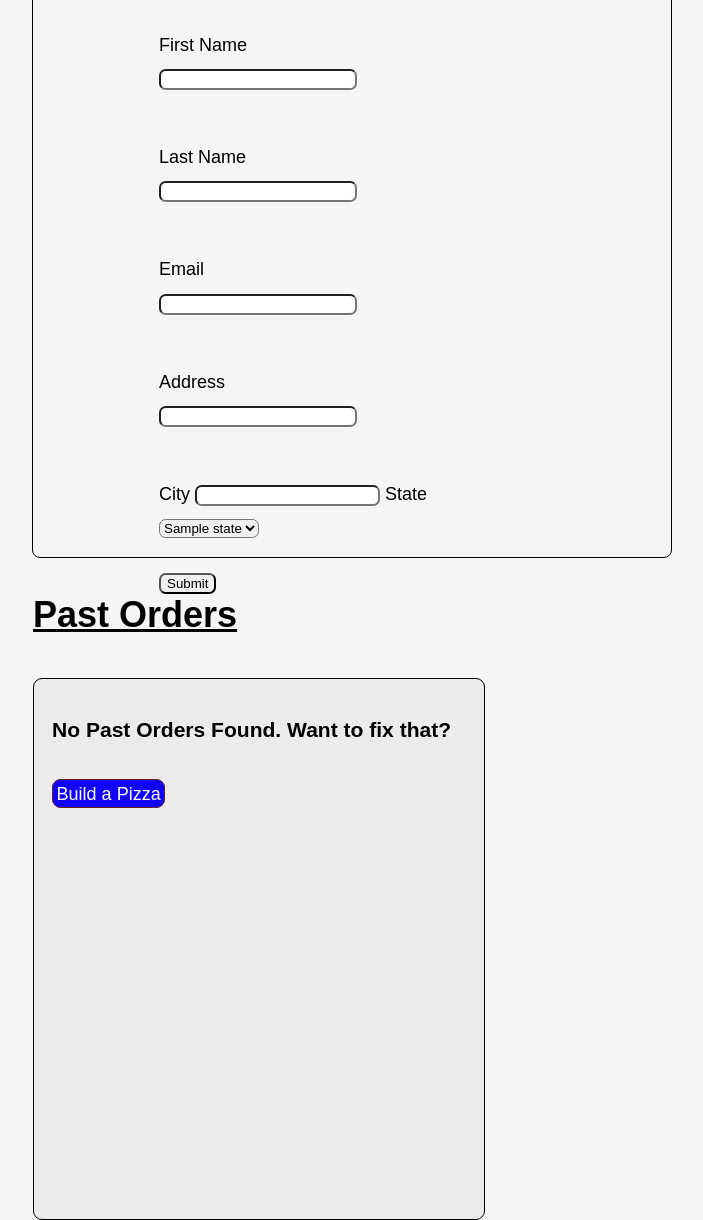
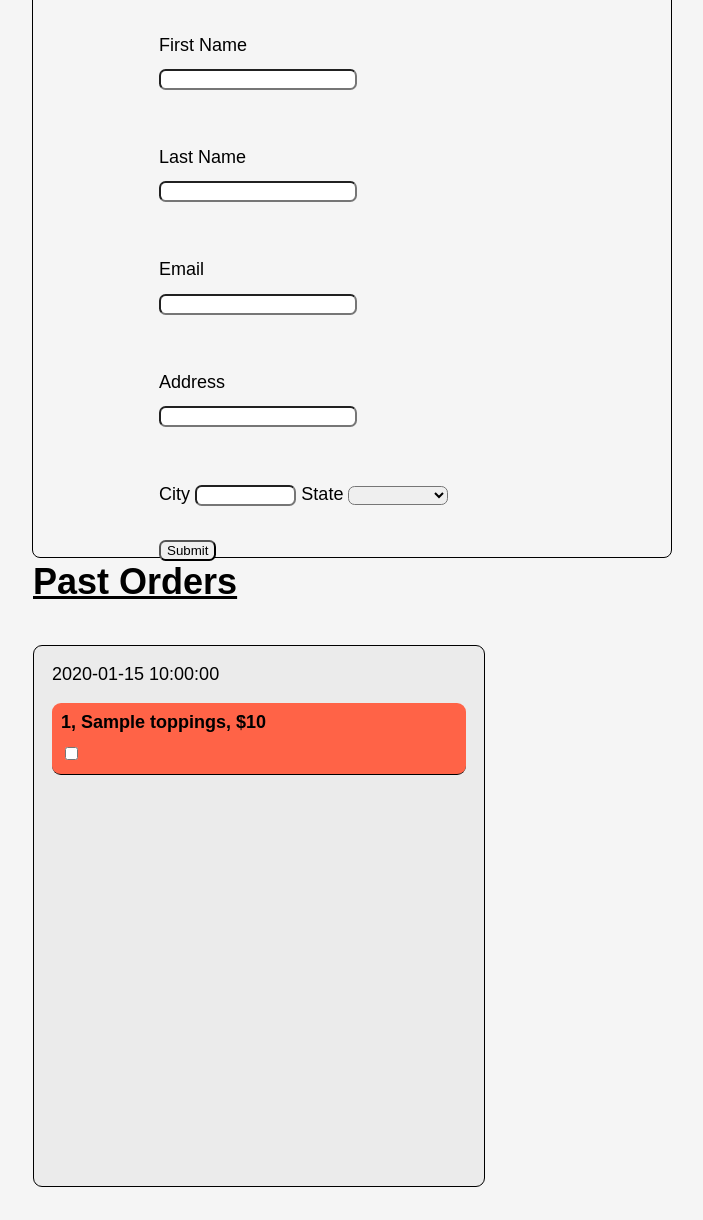
Before and after one commit to dkb2830/PizzaTime-2, a Flask app: template flask_app/templates/user/info_and_past.html in a window 1280 px wide. Shown: the part 356-1576 px from the top of the page, without its empty margins (288-991 px from the left). After the commit the page ends 1543 px from the top, so only its background shows below. Run offline with Flask 2, Linux system fonts and the light colour scheme; the template is opened without the code that fills it: most values are stand-ins (such as "Sample title", 1, 10 or a date in 2020).

Commit message:
Last QA
Final QA for info and past orders page. Very small touch up on account info update form.

```diff
--- a/flask_app/static/css/info_prev_style.css
+++ b/flask_app/static/css/info_prev_style.css
@@ -71,6 +71,10 @@
     width: 14.25em;
 }
 
+#form_city {
+    width: 7em;
+}
+
 #account_info {
     float: left;
     margin-right: 12em;
--- a/flask_app/templates/user/info_and_past.html
+++ b/flask_app/templates/user/info_and_past.html
@@ -42,10 +42,11 @@
 
                 <label for="state" class="form_titles_extra">State</label>
                 <select name="state" id="form_state">
+                    <option value="">{{user.state}}</option selected="selected">
+                        <option disabled>---------------</option>
                     {% for state in all_states %}
                         <option>{{state.name}}</option>
                     {% endfor %}
-                    <option value="">{{user.state}}</option selected="selected">
                 </select>
                 <br><br>
                 <input class="form_submit" type="submit">
@@ -53,11 +54,6 @@
         </div>
         <h1 class="section_title" id="sect_title_1">Past Orders</h1>
         <div class="past_orders">
-            {% if orders.length != 0: %}
-                <h3>No Past Orders Found. Want to fix that?</h3>
-                <br>
-                <a href="/user/new_order">Build a Pizza</a>
-            {% else: %}
                 {% for order in orders: %}
                     {{order.updated_at}}
                     <div class="past_order">
@@ -70,7 +66,6 @@
                         {% endif %}
                     </div>
                 {% endfor %}
-            {% endif %}
         </div>
     </div>
 </body>
```
